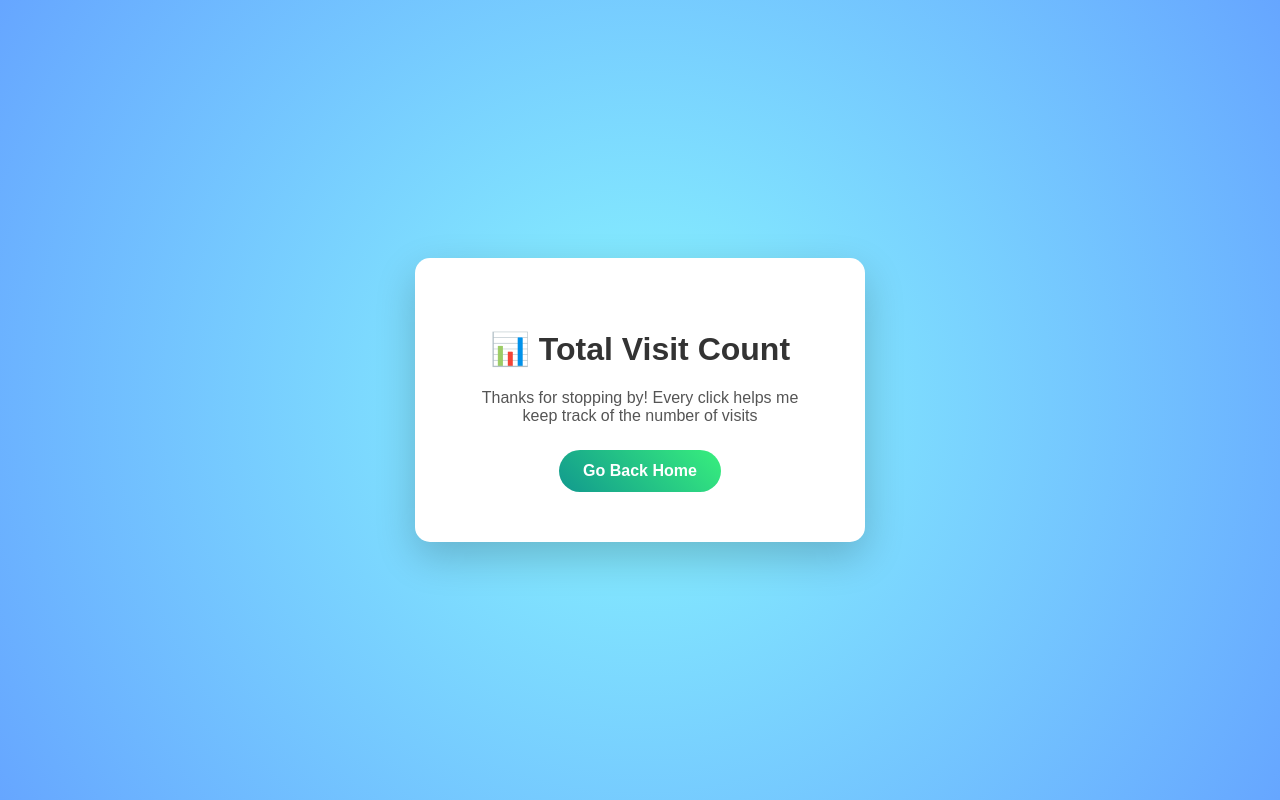
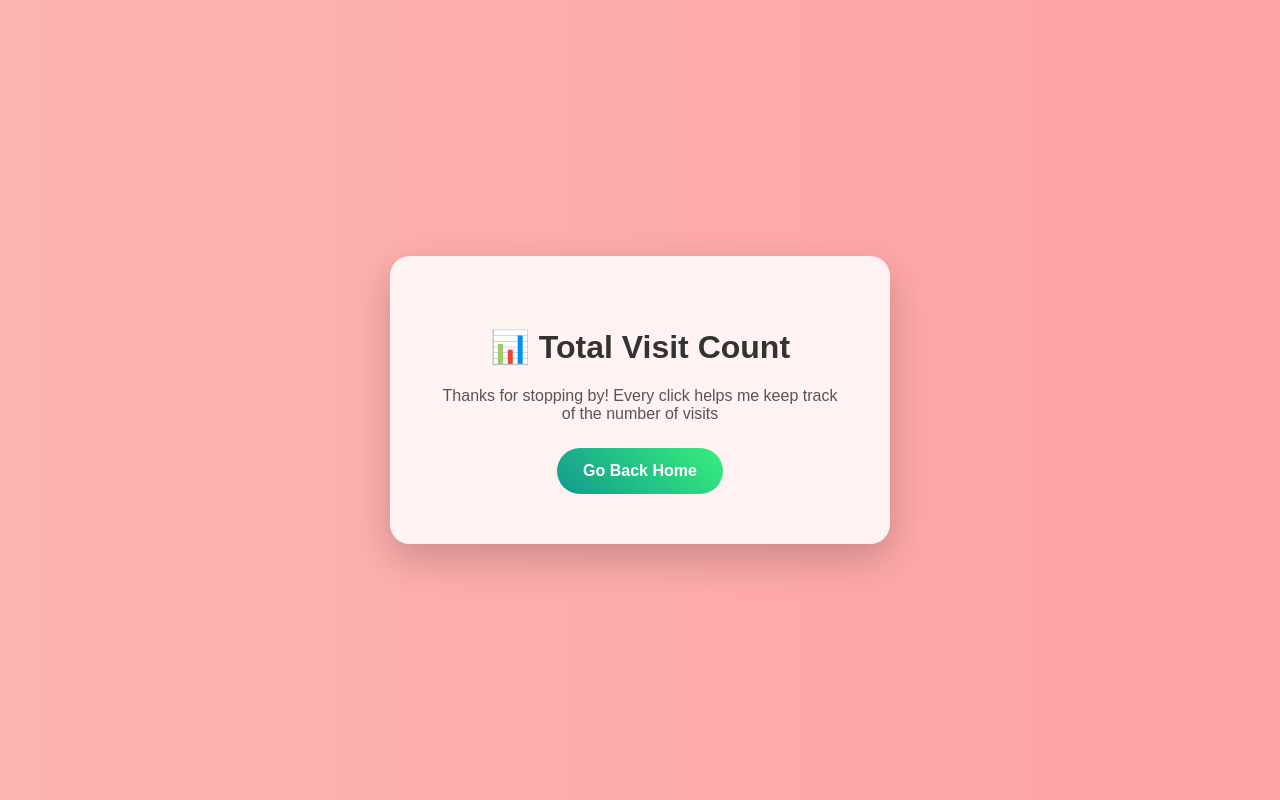
Before and after one commit to Yasir-77/docker-learning2, a Flask app: template coderco-challenge/templates/count.html in a window 1280 px wide. Run offline with Flask 3, Linux system fonts and the light colour scheme; the template is opened without the code that fills it, so the values that code supplies are empty.

Commit message:
Updated count page styling to match welcome page

```diff
--- a/coderco-challenge/templates/count.html
+++ b/coderco-challenge/templates/count.html
@@ -7,20 +7,28 @@
         body {
             margin: 0;
             font-family: 'Poppins', sans-serif;
-            background: radial-gradient(circle, #89f7fe, #66a6ff);
+            background: linear-gradient(270deg, #ff9a9e, #fad0c4, #fad0c4);
+            background-size: 600% 600%;
+            animation: gradientShift 12s ease infinite;
             height: 100vh;
             display: flex;
             justify-content: center;
             align-items: center;
         }
 
+        @keyframes gradientShift {
+            0% { background-position: 0% 50%; }
+            50% { background-position: 100% 50%; }
+            100% { background-position: 0% 50%; }
+        }
+
         .counter-box {
-            background: white;
+            background: rgba(255, 255, 255, 0.85);
             padding: 50px;
-            border-radius: 15px;
+            border-radius: 20px;
             box-shadow: 0 15px 40px rgba(0, 0, 0, 0.2);
             text-align: center;
-            width: 350px;
+            width: 400px; /* same width as welcome card */
         }
 
         h1 {
@@ -42,12 +50,13 @@
 
         a.button {
             display: inline-block;
-            padding: 12px 24px;
+            padding: 14px 26px;
             background: linear-gradient(45deg, #11998e, #38ef7d);
             color: white;
             text-decoration: none;
             border-radius: 50px;
             font-weight: bold;
+            font-size: 1em;
             transition: transform 0.2s ease, box-shadow 0.2s ease;
         }
 
```
